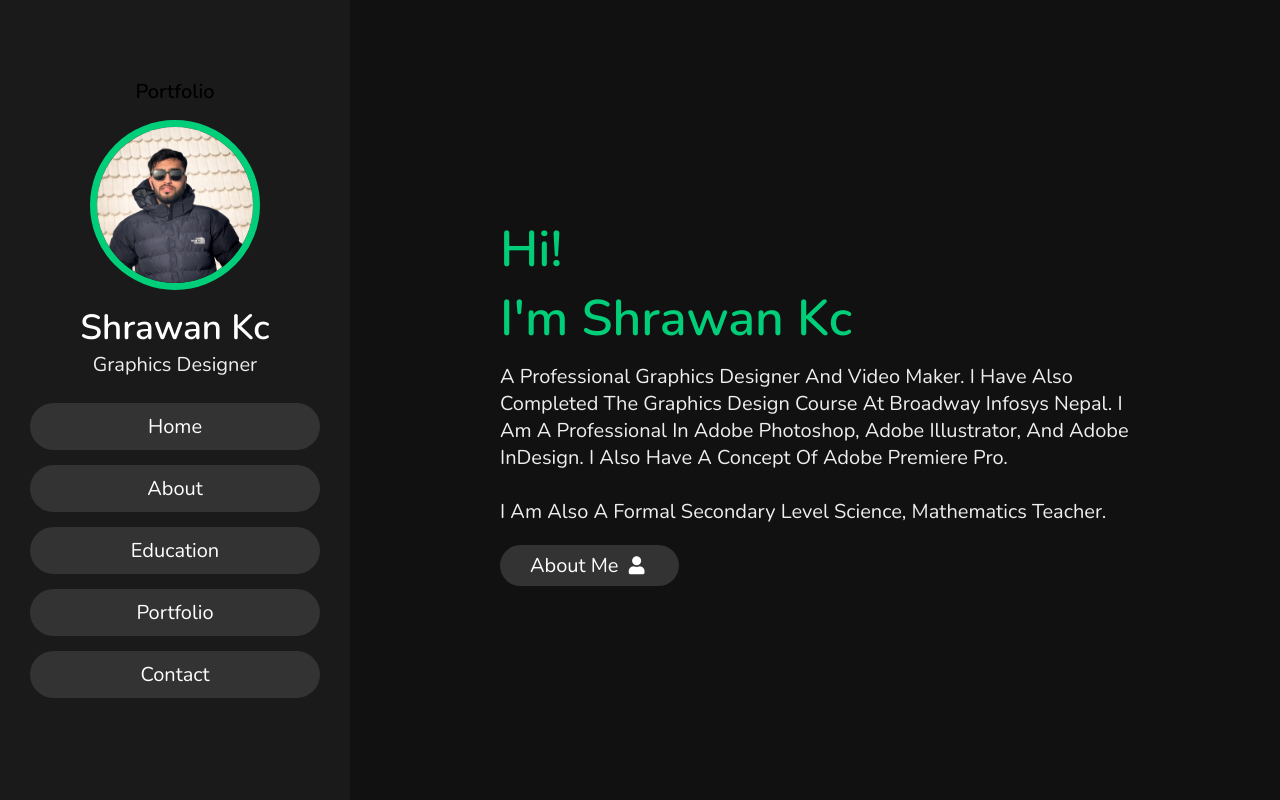
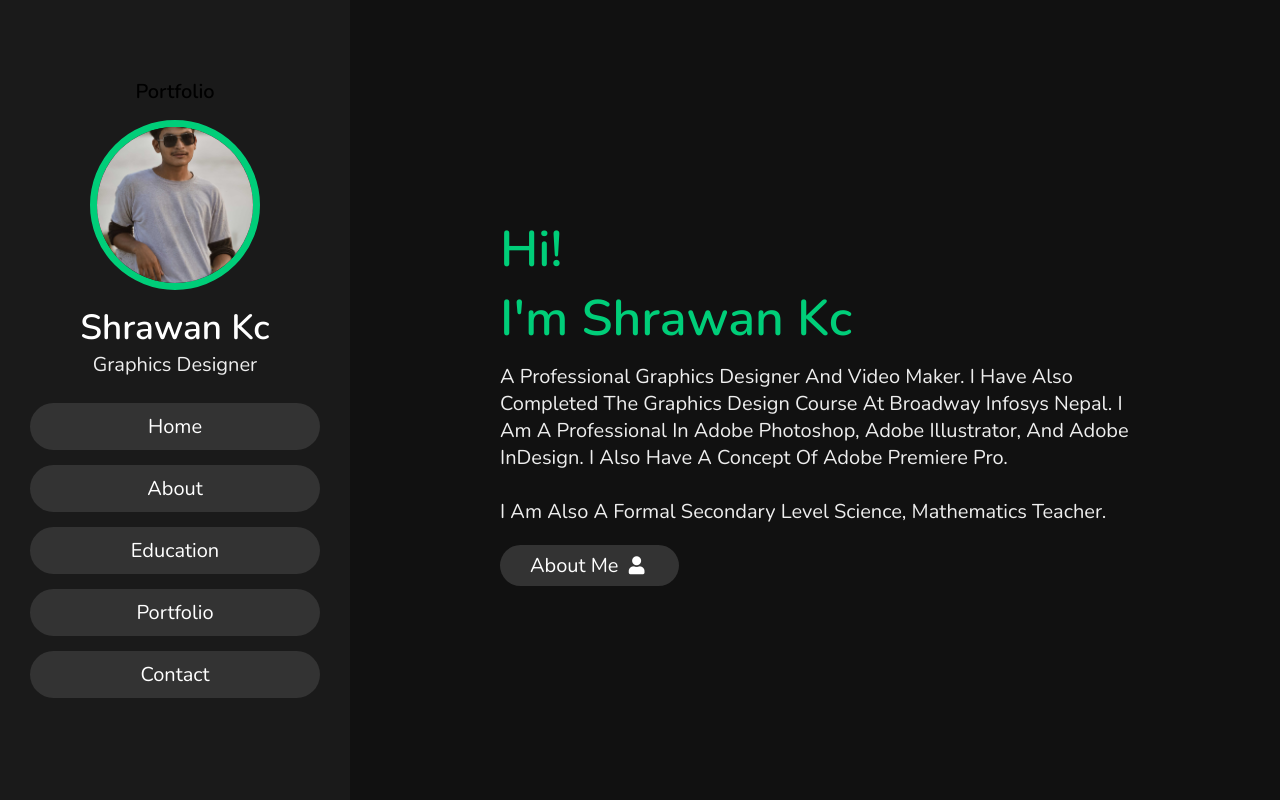
Before and after one commit to itsmerosu/shrawan, a plain HTML site: page index.html in a window 1280 px wide. Shown: the top 800 px of the page. Drawn offline with nearby package versions, Linux system fonts and the light colour scheme; a script that the page names is missing.

Commit message:
Update index.html

```diff
--- a/index.html
+++ b/index.html
@@ -19,7 +19,7 @@
 <header>
     <div class="user">
         <h1>Portfolio</h1>
-        <img src="images/anjan 1.jpg" alt="Profile Picture">
+        <img src="images/image_logo.jpg" alt="Profile Picture">
         <h3 class="name">Shrawan Kc</h3>
         <h2 class="nickname"></h3>
         <p class="post">Graphics Designer</p>
```
